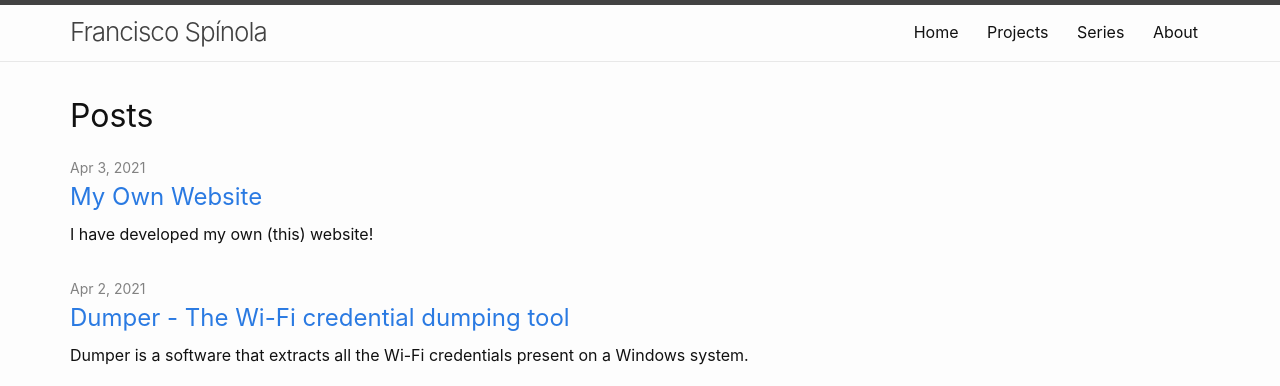
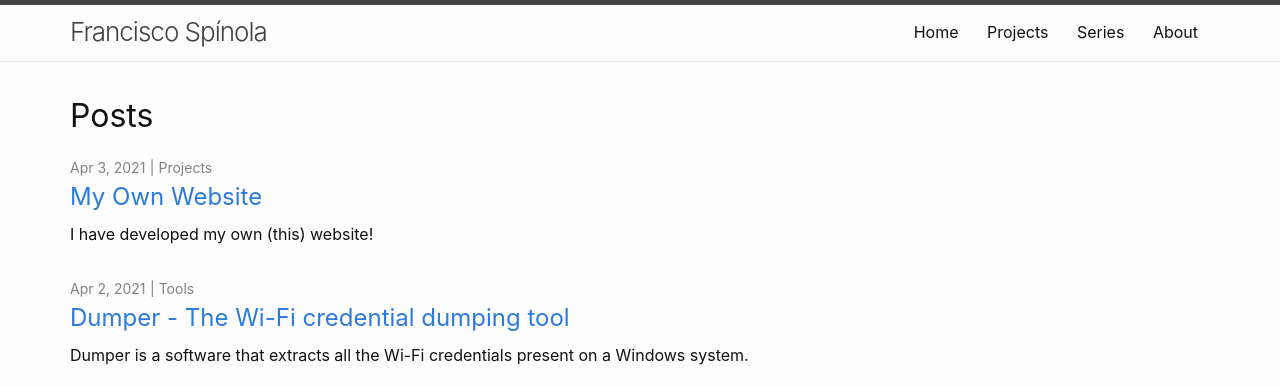
Before and after one commit to fspinola85/fspinola85.github.io, a Jekyll site: the page built from index.markdown, in a window 1280 px wide. Shown: the top 386 px of the page. Built offline with Jekyll 4.4.1, drawn with Linux system fonts in a browser that asks for light colours.

Commit message:
updated Home Page

```diff
--- a/_layouts/home.html
+++ b/_layouts/home.html
@@ -16,6 +16,7 @@ layout: default
       <li>
         {%- assign date_format = site.minima.date_format | default: "%b %-d, %Y" -%}
         <span class="post-meta">{{ post.date | date: date_format }}</span>
+        <span class="post-meta">| {{ post.category }}</span>
         <h3>
           <a class="post-link" href="{{ post.url | relative_url }}">
             {{ post.title | escape }}
```
